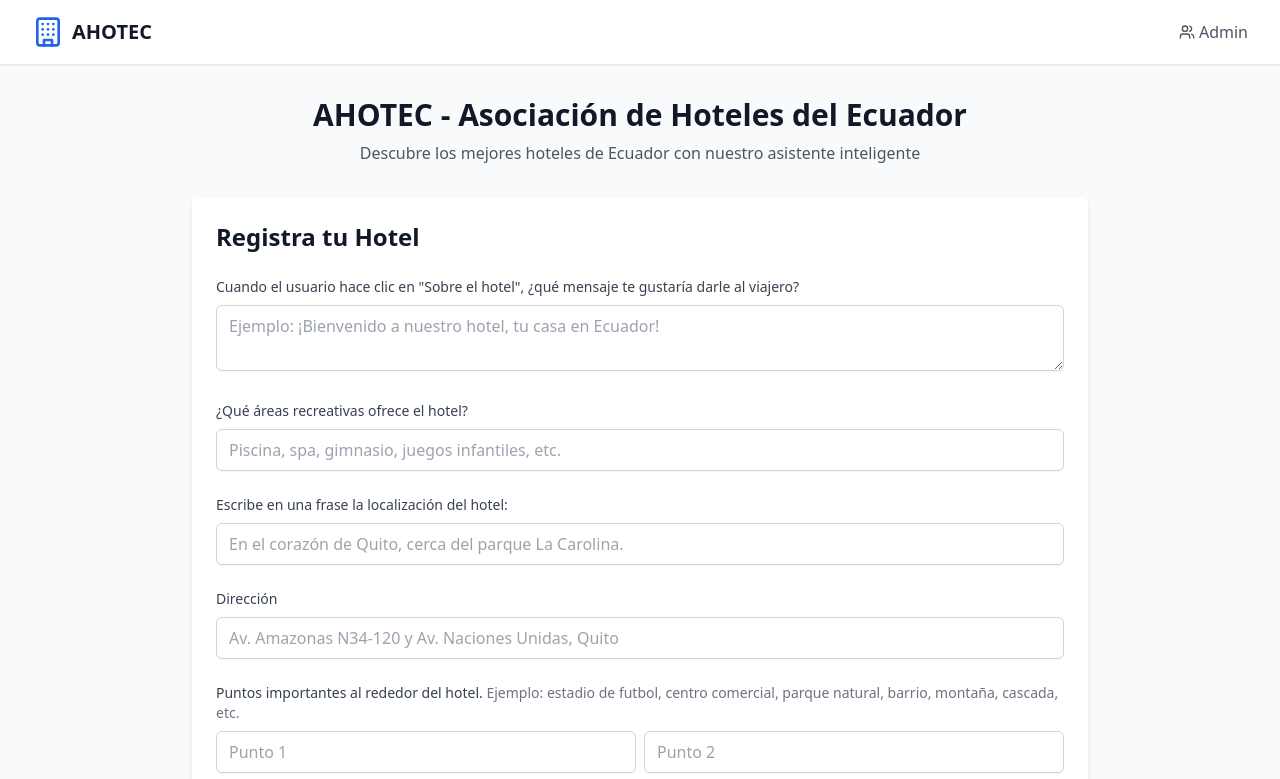
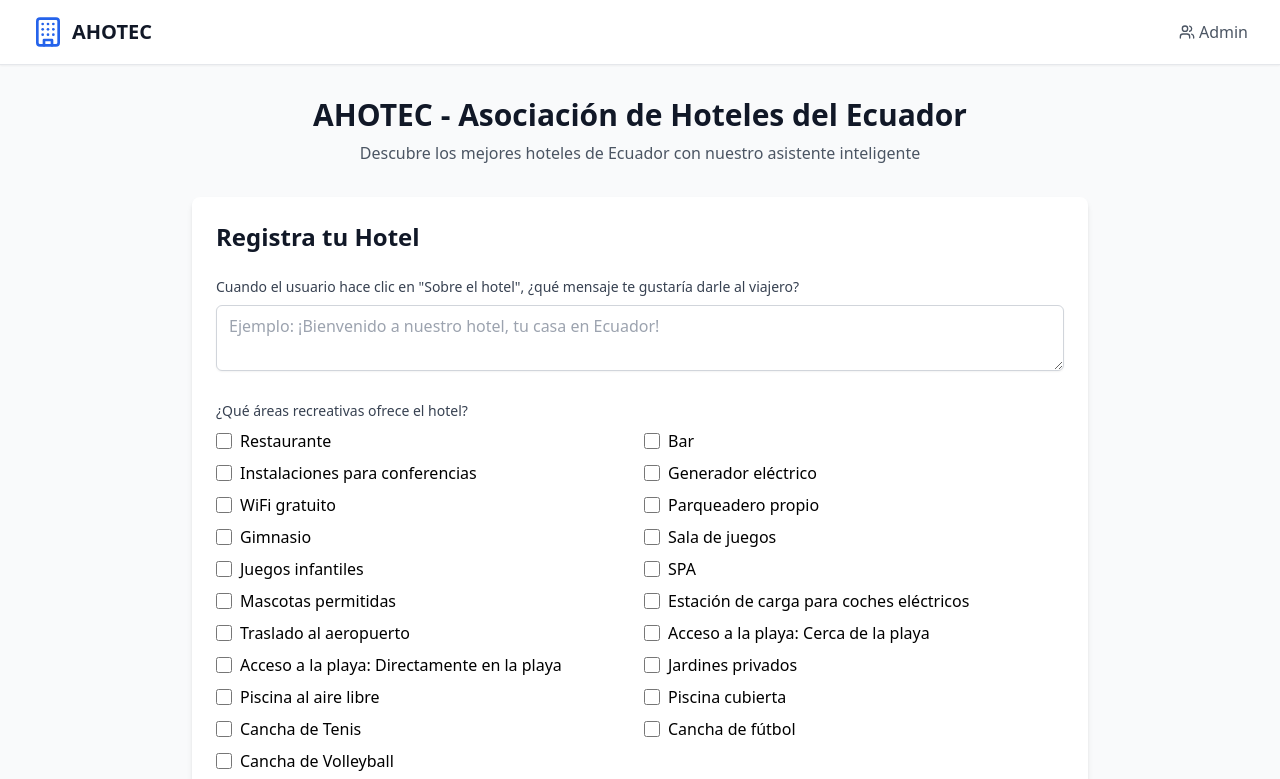
Before and after one commit to Mau567/AHOTEC_chatbot, a Next.js app: page / in a window 1280 px wide. Shown: the top 779 px of the page. Built offline with nearby package versions, Linux system fonts and the light colour scheme.

Commit message:
Refactor hotel form to change recreationAreas from a string to an array, allowing multiple selections via checkboxes. Add predefined recreation options and update form submission logic to handle the new array format.

```diff
--- a/app/page.tsx
+++ b/app/page.tsx
@@ -12,7 +12,7 @@ interface HotelFormData {
   bookingLink: string // Renombrar a linkHotel
   image?: File | null
   aboutMessage: string // Mensaje para el viajero
-  recreationAreas: string // Áreas recreativas
+  recreationAreas: string[] // Áreas recreativas ahora es array
   locationPhrase: string // Localización en una frase
   address: string // Dirección
   surroundings: string[] // 10 puntos importantes alrededor
@@ -35,7 +35,7 @@ export default function Home() {
     bookingLink: '',
     image: null,
     aboutMessage: '',
-    recreationAreas: '',
+    recreationAreas: [], // Cambiado a array
     locationPhrase: '',
     address: '',
     surroundings: Array(10).fill(''),
@@ -66,6 +66,32 @@ export default function Home() {
     'Hacienda',
     'Resort'
   ]
+
+  // Opciones de áreas recreativas
+  const recreationOptions = [
+    'Restaurante',
+    'Bar',
+    'Instalaciones para conferencias',
+    'Generador eléctrico',
+    'WiFi gratuito',
+    'Parqueadero propio',
+    'Gimnasio',
+    'Sala de juegos',
+    'Juegos infantiles',
+    'SPA',
+    'Mascotas permitidas',
+    'Estación de carga para coches eléctricos',
+    'Traslado al aeropuerto',
+    'Acceso a la playa: Cerca de la playa',
+    'Acceso a la playa: Directamente en la playa',
+    'Jardines privados',
+    'Piscina al aire libre',
+    'Piscina cubierta',
+    'Cancha de Tenis',
+    'Cancha de fútbol',
+    'Cancha de Volleyball',
+  ]
+  const [otherRecreation, setOtherRecreation] = useState('')
 
   const handleFormChange = (e: React.ChangeEvent<HTMLInputElement | HTMLTextAreaElement>) => {
     const { name, value } = e.target
@@ -98,6 +124,18 @@ export default function Home() {
     }))
   }
 
+  const handleRecreationChange = (option: string, checked: boolean) => {
+    setFormData(prev => {
+      let newAreas = prev.recreationAreas
+      if (checked) {
+        newAreas = [...newAreas, option]
+      } else {
+        newAreas = newAreas.filter(a => a !== option)
+      }
+      return { ...prev, recreationAreas: newAreas }
+    })
+  }
+
   const handleFormSubmit = async (e: React.FormEvent) => {
     e.preventDefault()
     // Validar que los 10 puntos estén llenos
@@ -105,7 +143,8 @@ export default function Home() {
       alert('Por favor ingresa los 10 puntos importantes alrededor del hotel.')
       return
     }
-
+    // Unir recreationAreas en string para backend
+    let recreationAreasString = formData.recreationAreas.join(', ')
     try {
       const form = new FormData()
       form.append('name', formData.hotelName)
@@ -118,7 +157,7 @@ export default function Home() {
       }
       form.append('surroundings', formData.surroundings.join(','))
       form.append('aboutMessage', formData.aboutMessage)
-      form.append('recreationAreas', formData.recreationAreas)
+      form.append('recreationAreas', recreationAreasString)
       form.append('locationPhrase', formData.locationPhrase)
       form.append('address', formData.address)
       form.append('hotelType', formData.hotelType)
@@ -140,12 +179,13 @@ export default function Home() {
           bookingLink: '',
           image: null,
           aboutMessage: '',
-          recreationAreas: '',
+          recreationAreas: [],
           locationPhrase: '',
           address: '',
           surroundings: Array(10).fill(''),
           hotelType: '',
         })
+        setOtherRecreation('')
       } else {
         alert('Error al enviar el formulario. Por favor intenta de nuevo.')
       }
@@ -309,18 +349,22 @@ export default function Home() {
 
               {/* Áreas recreativas */}
               <div>
-                <label htmlFor="recreationAreas" className="block text-sm font-medium text-gray-700 mb-2">
+                <label className="block text-sm font-medium text-gray-700 mb-2">
                   ¿Qué áreas recreativas ofrece el hotel?
                 </label>
-                <input
-                  type="text"
-                  id="recreationAreas"
-                  name="recreationAreas"
-                  value={formData.recreationAreas}
-                  onChange={handleFormChange}
-                  className="w-full px-3 py-2 border border-gray-300 rounded-md shadow-sm focus:outline-none focus:ring-2 focus:ring-blue-500 focus:border-blue-500"
-                  placeholder="Piscina, spa, gimnasio, juegos infantiles, etc."
-                />
+                <div className="grid grid-cols-1 md:grid-cols-2 gap-2">
+                  {recreationOptions.map(option => (
+                    <label key={option} className="flex items-center space-x-2">
+                      <input
+                        type="checkbox"
+                        checked={formData.recreationAreas.includes(option)}
+                        onChange={e => handleRecreationChange(option, e.target.checked)}
+                        className="h-4 w-4 text-blue-600 border-gray-300 rounded"
+                      />
+                      <span>{option}</span>
+                    </label>
+                  ))}
+                </div>
               </div>
 
               {/* Localización en una frase */}
```
